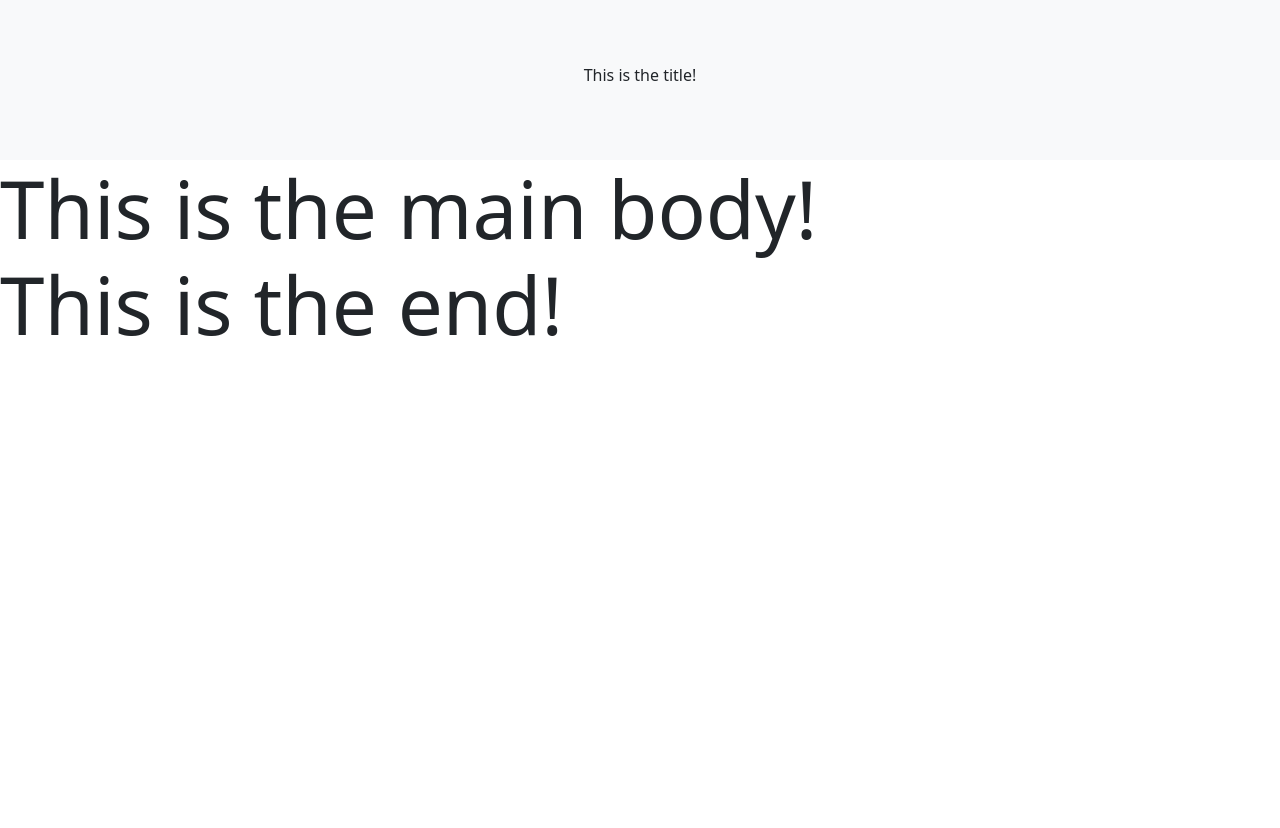
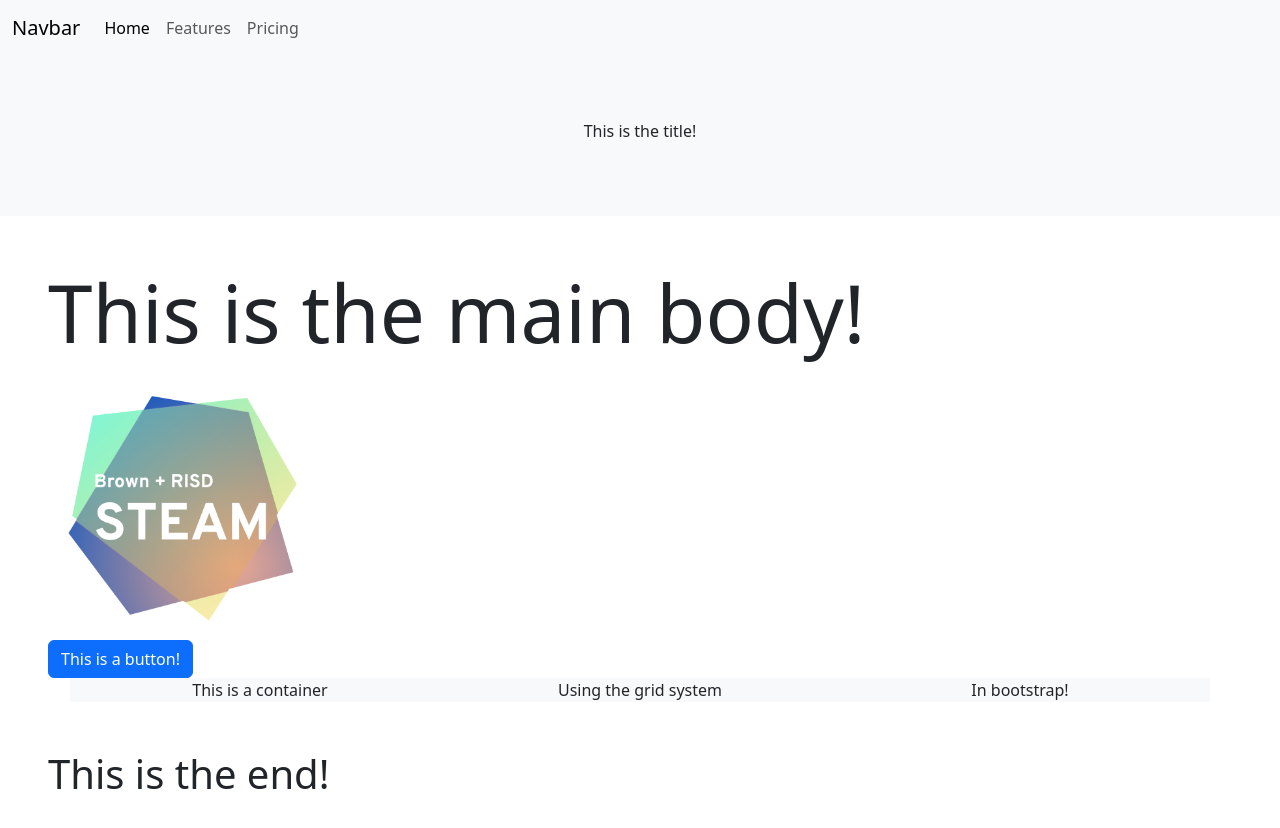
Before and after one commit to davedog21/HTML-CSS-Demo, a plain HTML site: page index.html in a window 1280 px wide. Before the commit the page ends 800 px from the top, so only its background shows below. Drawn offline with nearby package versions, Linux system fonts and the light colour scheme.

Commit message:
Add files via upload

```diff
--- a/index.html
+++ b/index.html
@@ -9,18 +9,66 @@
   </head>
 
 <body>
+    <div>
+        <!-- This is a navbar! You can use these to navigate between pages or sections in your project!-->
+        <nav class="navbar navbar-expand-lg bg-body-tertiary">
+            <div class="container-fluid">
+                <a class="navbar-brand" href="#">Navbar</a>
+                <button class="navbar-toggler" type="button" data-bs-toggle="collapse" data-bs-target="#navbarNav" aria-controls="navbarNav" aria-expanded="false" aria-label="Toggle navigation">
+                    <span class="navbar-toggler-icon"></span>
+                </button>
+                <div class="collapse navbar-collapse" id="navbarNav">
+                <ul class="navbar-nav">
+                    <li class="nav-item">
+                        <a class="nav-link active" aria-current="page" href="#">Home</a>
+                    </li>
+                    <li class="nav-item">
+                        <a class="nav-link" href="#">Features</a>
+                    </li>
+                    <li class="nav-item">
+                        <a class="nav-link" href="#">Pricing</a>
+                    </li>
+                </ul>
+                </div>
+            </div>
+        </nav>
+    </div>
+
     <div class="title d-flex flex-column align-items-center justify-content-center bg-light">
+
         <h6 class="text-dark">
             This is the title!
         </h6>
     </div>
-    <div class="main">
+
+    <div class="main m-5">
+
         <div class="text-dark display-1">
             This is the main body!
         </div>
+        <img style='max-width:100%; height:35vh' src="steam_logo.png"/>
+        <div>
+            <button type="button" class="btn btn-primary">This is a button!</button>
+        </div>
+        <div>
+            <div class="container text-center bg-light">
+                <div class="row">
+                    <div class="col">
+                    This is a container
+                    </div>
+                    <div class="col">
+                    Using the grid system
+                    </div>
+                    <div class="col">
+                    In bootstrap!
+                    </div>
+                </div>
+            </div>
+        </div>
     </div>
-    <div class="end">
-        <div class="display-1">
+
+    <div class="end m-5">
+        <div class="display-6">
             This is the end!
         </div>
     </div>
```
Also changed, not shown: steam_logo.png (added).
